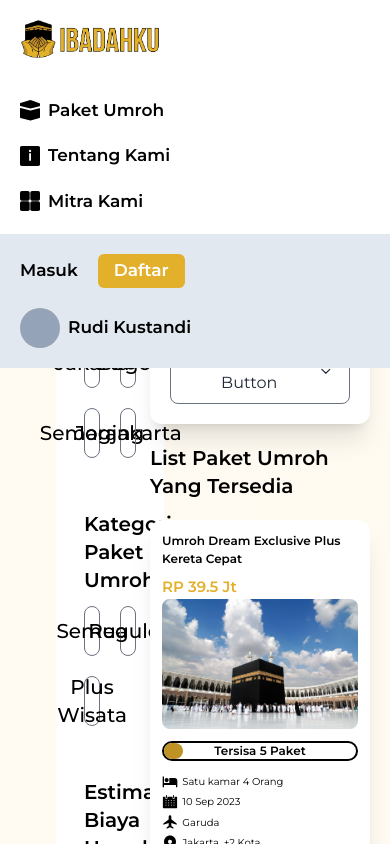
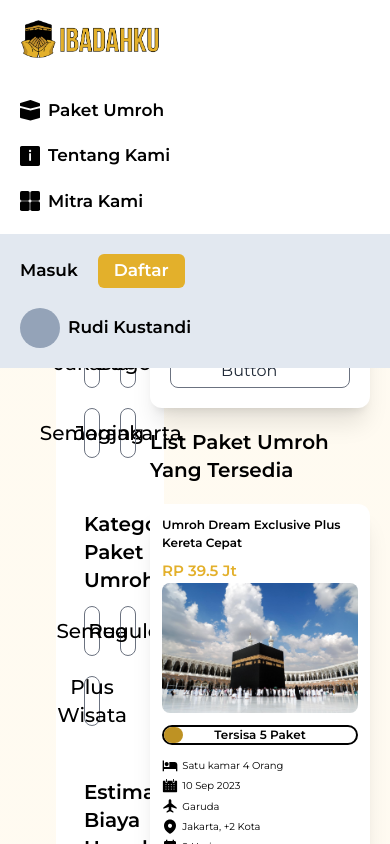
Before and after one commit to fikriymnn/umr-web, a Next.js app: page /package in a window 390 px wide. Shown: the top 844 px of the page. Built offline with nearby package versions, Linux system fonts and the light colour scheme.

Commit message:
menghapus warna hover

```diff
--- a/src/components/Dropdown.jsx
+++ b/src/components/Dropdown.jsx
@@ -13,7 +13,7 @@ function Dropdown() {
         <div className="relative inline-block text-left w-full">
             <button
                 onClick={toggleDropdown}
-                className="flex justify-between items-center px-4 py-2 text-gray-800 border border-gray-500 rounded-lg hover:bg-[#E3B02B] focus:outline-none focus:ring w-full"
+                className="flex justify-between items-center px-4 py-1 md:py-2 text-gray-800 border border-gray-500 rounded-lg  focus:outline-none focus:ring w-full"
             >
 
                 <span>Dropdown Button</span>
```
